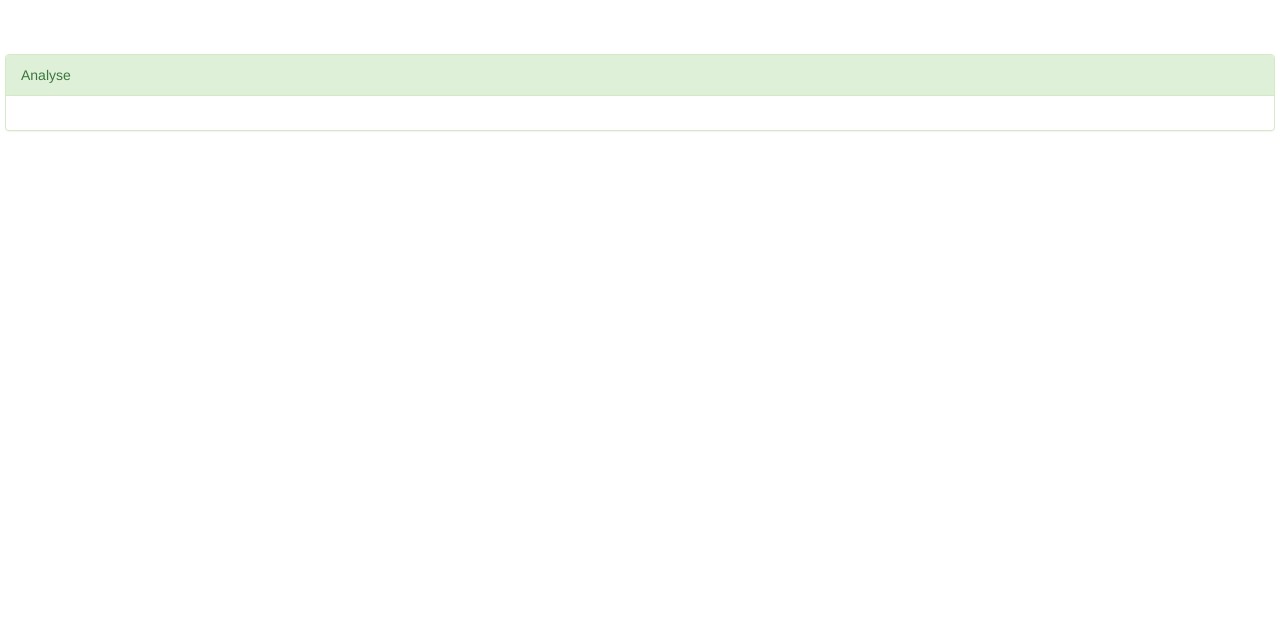
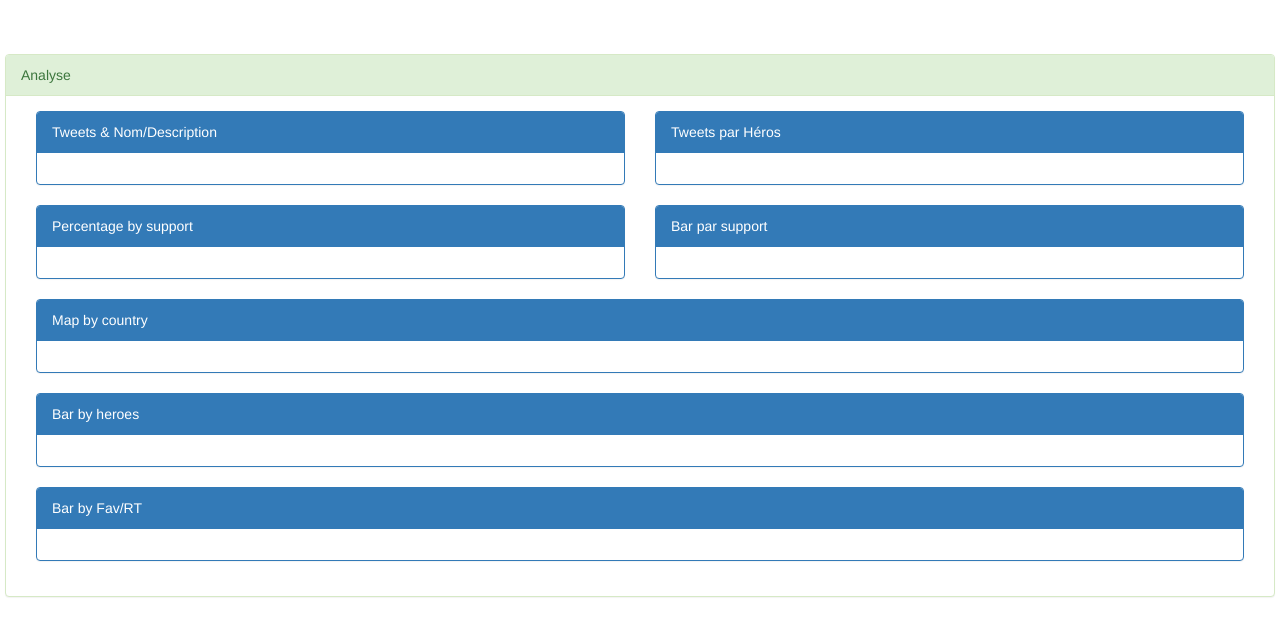
Before and after one commit to BertrandFreylin/twitterProject, a Django app: template templates/home.html in a window 1280 px wide. Shown: the part 51-687 px from the top of the page. Run offline with Django 3.2, Linux system fonts and the light colour scheme; the template is opened without the code that fills it, so the values that code supplies are empty; some libraries are stand-ins or nearby versions.

Commit message:
Last but not least

```diff
--- a/matcher/constants.py
+++ b/matcher/constants.py
@@ -1,5 +1,6 @@
 HEROES_LIST = '"Batman" OR "Wolverine" OR "Spiderman" OR "Superman" OR "Captain America" OR "Iron Man" OR "Hulk" OR "Thor" OR "Deadpool" OR "Wonder Woman"'
 HEROES_LIST_FORMATED = ['Batman', 'Wolverine', 'Spiderman', 'Superman', 'Captain America', 'Iron Man', 'Hulk', 'Thor', 'Deadpool', 'Wonder Woman']
+HEROES_LIQT_COLOR = []
 
 COUNTRY_FORMAT = {'en': 'US', 'es': 'ES', 'ja': 'JP', 'fr': 'FR', 'pt': 'PT', 'tr': 'TR', 'ko': 'KR', 'ru': 'RU', 'id': 'ID', 'en-gb': 'GB', 'it': 'IT', 'th': 'TH', 'de': 'DE', 'pl': 'PL', 'vi': 'VI', 'el': 'EL', 'nl': 'NL', 'ar': 'AR', 'hu': 'HU', 'sv': 'SV'}
 COUNTRY_FORMAT_NAME = {'en': 'USA', 'es': 'Espagne', 'ja': 'Japan', 'fr': 'France', 'pt': 'Portugal', 'tr': 'Turquie', 'ko': 'Koree du Sud', 'ru': 'Russie', 'id': 'Indonesie', 'en-gb': 'Grande Bretagne', 'it': 'Italie', 'th': 'Thailande', 'de': 'Allemagne', 'pl': 'Pologne', 'vi': 'Iles Vierges', 'el': 'Grece', 'nl': 'Pays Bas', 'ar': 'Argentine', 'hu': 'Hongrie', 'sv': 'Salvador'}
--- a/static/js/script.js
+++ b/static/js/script.js
@@ -147,7 +147,9 @@ function mapGlobal() {
             }
             var data = google.visualization.arrayToDataTable(ordered_country);
 
-            var options = {};
+            var options = {
+                height: 500,
+            };
 
             var chart = new google.visualization.GeoChart(document.getElementById('mapchartbycountry'));
 
@@ -156,7 +158,7 @@ function mapGlobal() {
         });
 }
 
-google.charts.load('current', {'packages':['bar']});
+google.charts.load('current', {'packages':['geochart']});
 google.charts.setOnLoadCallback(mapHeroesGlobal);
 
 function mapHeroesGlobal() {
@@ -165,31 +167,63 @@ function mapHeroesGlobal() {
         type: "post",
         data: 'get_fav_heroes_by_country',
         success: function(json_dict) {
+            var ordered_country = [['Pays', 'Top Héros', 'Popularité']];
             console.log(json_dict);
-            var final_legend = ['Pays'];
-            for(var i =0 in json_dict['HEROES']) {
-                final_legend.push(json_dict['HEROES'][i]);
+            for(country in json_dict) {
+                ordered_country.push([country, json_dict[country]['top_hero'], json_dict[country]['value']])
             }
-            var final_countries = [final_legend];
-            console.log(final_legend);
-            for(var i =0 in json_dict) {
-                if(i != 'HEROES') {
-                    var temp_heroes = [i];
-                    for(var j =0 in json_dict['HEROES']) {
-                        temp_heroes.push(json_dict[i][j]);
-                    }
-                    final_countries.push(temp_heroes)
-                }
-            }
-            var data = google.visualization.arrayToDataTable(final_countries);
+            var data = google.visualization.arrayToDataTable(ordered_country);
 
-            var view = new google.visualization.DataView(data);
+            var options = {
+                height: 500,
+            };
 
-            var chart = new google.visualization.ColumnChart(document.getElementById("mapchartbycountrybyheroes"));
-            var options = {
-                legend: 'none',
-            };
-            chart.draw(view, options);
+            var chart = new google.visualization.GeoChart(document.getElementById('mapchartbycountrybyheroes'));
+
+            chart.draw(data, options);
         }
         });
 }
+
+google.charts.load('current', {packages: ['bar']});
+google.charts.setOnLoadCallback(bartoto);
+
+function bartoto() {
+
+    $.ajax({
+        url: "/get_fav_rt_hero/",
+        type: "post",
+        data: 'get_fav_rt_hero',
+        success: function(json_dict) {
+            var render = [['Héros', 'Favoris', 'Retweet']];
+
+            for (hero in json_dict){
+                render.push([hero, json_dict[hero]['totalfav'], json_dict[hero]['totalrt']])
+            }
+            var data = new google.visualization.arrayToDataTable(render);
+
+            var options = {
+              height: 500,
+              chart: {
+                title: 'Nearby galaxies',
+                subtitle: 'distance on the left, brightness on the right'
+              },
+              bars: 'horizontal', // Required for Material Bar Charts.
+              series: {
+                0: { axis: 'distance' }, // Bind series 0 to an axis named 'distance'.
+                1: { axis: 'brightness' } // Bind series 1 to an axis named 'brightness'.
+              },
+              axes: {
+                x: {
+                  distance: {label: 'Favoris'}, // Bottom x-axis.
+                  brightness: {side: 'top', label: 'Retweet'} // Top x-axis.
+                }
+              }
+            };
+
+          var chart = new google.charts.Bar(document.getElementById('barchartfavrt'));
+          chart.draw(data, options);
+        }
+    });
+
+}
--- a/templates/home.html
+++ b/templates/home.html
@@ -4,14 +4,85 @@
 <div id="loading">
 </div>
 <div class="container-fluid panel panel-success">
-    <div class="panel-heading"><span>Analyse</span></div>
-    <div class="row panel-body" style="margin:0">
-        <div class="col-xs-12 col-md-6 col-lg-6"><div id="partchart"></div></div>
-        <div class="col-xs-12 col-md-6 col-lg-6"><div id="popchart"></div></div>
-        <div class="col-xs-12 col-md-6 col-lg-6"><div id="supportchart"></div></div>
-        <div class="col-xs-12 col-md-6 col-lg-6"><div id="supportdetailchart"></div></div>
-        <div class="col-xs-12 col-md-12 col-lg-12"><div id="mapchartbycountry"></div></div>
-        <div class="col-xs-12 col-md-12 col-lg-12"><div id="mapchartbycountrybyheroes"></div></div>
+<div class="panel-heading"><span>Analyse</span></div>
+
+<div class="row panel-body" style="margin:0">
+    <div class="col-xs-12 col-md-6 col-lg-6">
+        <div class="col-xs-12 col-md-12 col-lg-12 panel panel-primary">
+            <div class="panel-heading" style="overflow: hidden; text-overflow: ellipsis; white-space: nowrap;">Tweets & Nom/Description</div>
+            <div class="panel-body">
+                <div class="col-xs-12 col-md-12 col-lg-12">
+                    <div id="partchart"></div>
+                </div>
+            </div>
+        </div>
+    </div>
+
+    <div class="col-xs-12 col-md-6 col-lg-6">
+        <div class="col-xs-12 col-md-12 col-lg-12 panel panel-primary">
+            <div class="panel-heading" style="overflow: hidden; text-overflow: ellipsis; white-space: nowrap;">Tweets par Héros</div>
+            <div class="panel-body">
+                <div class="col-xs-12 col-md-12 col-lg-12">
+                    <div id="popchart"></div>
+                </div>
+            </div>
+        </div>
+    </div>
+
+    <div class="col-xs-12 col-md-6 col-lg-6">
+        <div class="col-xs-12 col-md-12 col-lg-12 panel panel-primary">
+            <div class="panel-heading" style="overflow: hidden; text-overflow: ellipsis; white-space: nowrap;">Percentage by support</div>
+            <div class="panel-body">
+                <div class="col-xs-12 col-md-12 col-lg-12">
+                    <div id="supportchart"></div>
+                </div>
+            </div>
+        </div>
+    </div>
+
+    <div class="col-xs-12 col-md-6 col-lg-6">
+        <div class="col-xs-12 col-md-12 col-lg-12 panel panel-primary">
+            <div class="panel-heading" style="overflow: hidden; text-overflow: ellipsis; white-space: nowrap;">Bar par support</div>
+            <div class="panel-body">
+                <div class="col-xs-12 col-md-12 col-lg-12">
+                    <div id="supportdetailchart"></div>
+                </div>
+            </div>
+        </div>
+    </div>
+
+    <div class="col-xs-12 col-md-12 col-lg-12">
+        <div class="col-xs-12 col-md-12 col-lg-12 panel panel-primary">
+            <div class="panel-heading" style="overflow: hidden; text-overflow: ellipsis; white-space: nowrap;">Map by country</div>
+            <div class="panel-body">
+                <div class="col-xs-12 col-md-12 col-lg-12">
+                    <div id="mapchartbycountry"></div>
+                </div>
+            </div>
+        </div>
+    </div>
+
+    <div class="col-xs-12 col-md-12 col-lg-12">
+        <div class="col-xs-12 col-md-12 col-lg-12 panel panel-primary">
+            <div class="panel-heading" style="overflow: hidden; text-overflow: ellipsis; white-space: nowrap;">Bar by heroes</div>
+            <div class="panel-body">
+                <div class="col-xs-12 col-md-12 col-lg-12">
+                    <div id="mapchartbycountrybyheroes"></div>
+                </div>
+            </div>
+        </div>
+    </div>
+
+    <div class="col-xs-12 col-md-12 col-lg-12">
+        <div class="col-xs-12 col-md-12 col-lg-12 panel panel-primary">
+            <div class="panel-heading" style="overflow: hidden; text-overflow: ellipsis; white-space: nowrap;">Bar by Fav/RT</div>
+            <div class="panel-body">
+                <div class="col-xs-12 col-md-12 col-lg-12">
+                    <div id="barchartfavrt"></div>
+                </div>
+            </div>
+        </div>
     </div>
 </div>
+</div>
 {% endblock %}
--- a/twitter/urls.py
+++ b/twitter/urls.py
@@ -9,4 +9,5 @@ urlpatterns = [
     url(r'^get_support_heroes_by_hero/', views.get_support_heroes_by_hero, name='get_support_heroes'),
     url(r'^get_countries_heroes/', views.get_countries_heroes, name='get_countries_heroes'),
     url(r'^get_fav_heroes_by_country/', views.get_fav_heroes_by_country, name='get_fav_heroes_by_country'),
+    url(r'^get_fav_rt_hero/', views.get_fav_rt_hero, name='get_fav_rt_hero'),
 ]
```
Also changed, not shown: matcher/views.py (+23 -3 lines).
